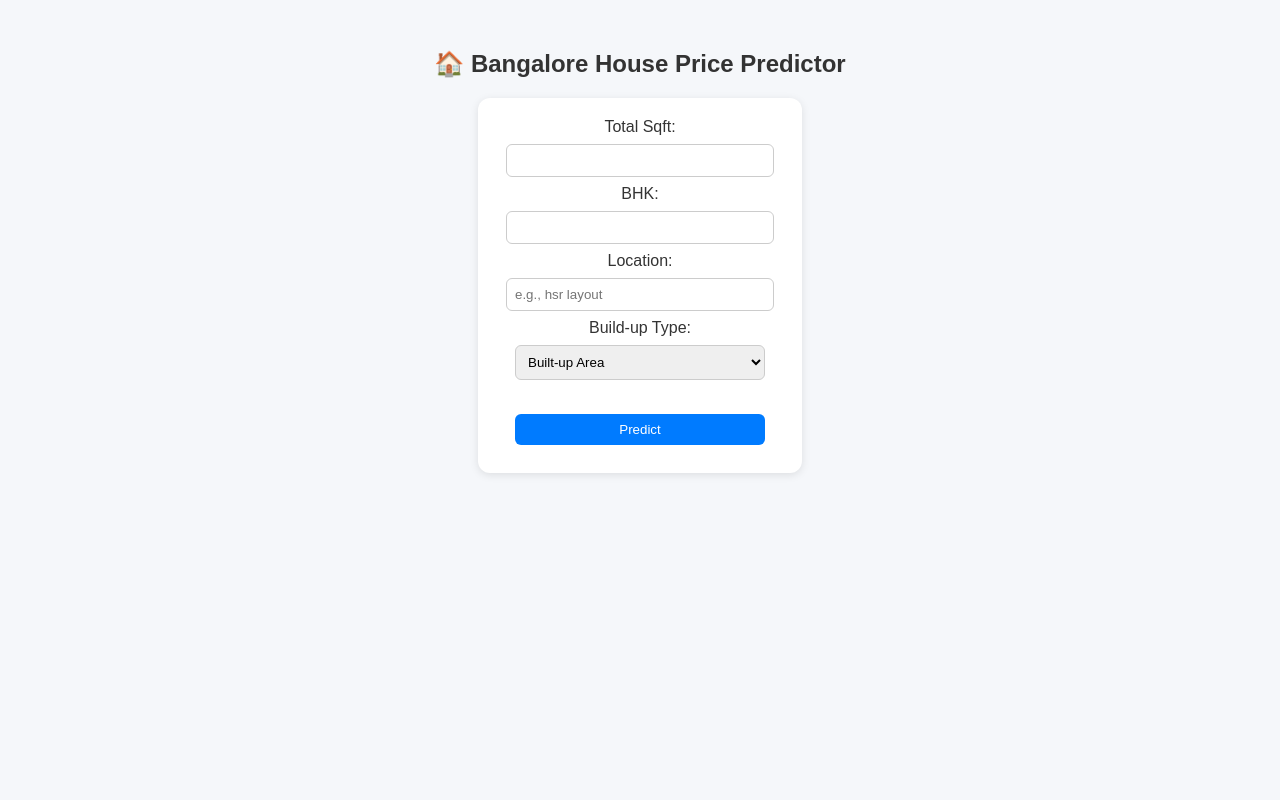
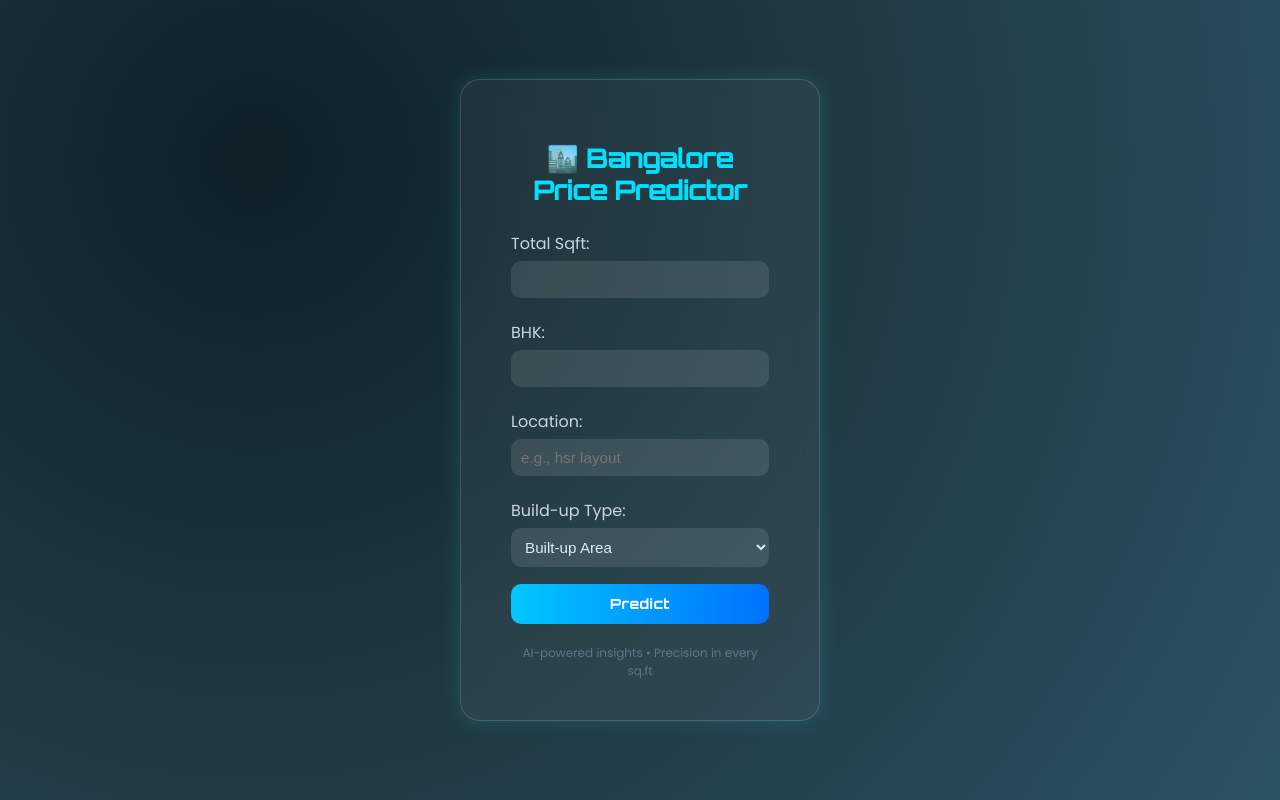
Before and after one commit to RoneyBABA/Housing, a Flask app: page / in a window 1280 px wide. Run offline with Flask 3, Linux system fonts and the light colour scheme; parts of the project's set-up code (start-up, migrations or seed data) failed here and were passed over.

Commit message:
update frontend

```diff
--- a/Backend/app.py
+++ b/Backend/app.py
@@ -56,6 +56,7 @@ def home():
 
 
 @app.route('/predict', methods=['POST'])
+@app.route('/predict', methods=['POST'])
 def predict():
     try:
         sqft = float(request.form['total_sqft'])
@@ -67,12 +68,15 @@ def predict():
 
         if pred is None:
             return render_template('index.html', prediction_text=formatted)
-        else:
-            return render_template('index.html', prediction_text=f'🏠 Estimated Price: {formatted}')
 
+        actual_value = f"{pred:,.2f}"  # formatted number with commas and 2 decimals
+        return render_template('index.html',
+                               prediction_text=f'🏠 Estimated Price: {formatted}',
+                               actual_value=actual_value)
     except Exception as e:
         return render_template('index.html', prediction_text=f'⚠️ Error: {str(e)}')
 
 
+
 if __name__ == '__main__':
     app.run(debug=True)
--- a/Backend/templates/index.html
+++ b/Backend/templates/index.html
@@ -1,67 +1,152 @@
 <!DOCTYPE html>
-<html>
+<html lang="en">
 <head>
-    <title>Bangalore House Price Predictor</title>
+  <meta charset="UTF-8">
+  <meta name="viewport" content="width=device-width, initial-scale=1.0">
+  <title>🏙️ Bangalore House Price Predictor</title>
   <style>
+    @import url('https://fonts.googleapis.com/css2?family=Orbitron:wght@500&family=Poppins:wght@300;400;600&display=swap');
+
+    * {
+      box-sizing: border-box;
+    }
+
     body {
-            font-family: Arial, sans-serif;
-            background: #f5f7fa;
-            color: #333;
+      background: radial-gradient(circle at 20% 20%, #0f2027, #203a43, #2c5364);
+      color: #e0e7ff;
+      font-family: 'Poppins', sans-serif;
+      min-height: 100vh;
+      display: flex;
+      align-items: center;
+      justify-content: center;
+      margin: 0;
+    }
+
+    .card {
+      background: rgba(255, 255, 255, 0.05);
+      backdrop-filter: blur(14px);
+      border: 1px solid rgba(255, 255, 255, 0.15);
+      border-radius: 20px;
+      padding: 40px 50px;
       text-align: center;
-            margin-top: 50px;
+      width: 360px;
+      box-shadow: 0 0 20px rgba(0, 255, 255, 0.15);
+      animation: fadeIn 1.2s ease-in-out;
     }
-        form {
-            display: inline-block;
-            padding: 20px;
-            border-radius: 12px;
-            background: #fff;
-            box-shadow: 0 2px 8px rgba(0,0,0,0.1);
+
+    @keyframes fadeIn {
+      from { opacity: 0; transform: translateY(30px); }
+      to { opacity: 1; transform: translateY(0); }
     }
-        input, select, button {
-            margin: 8px;
-            padding: 8px;
-            border-radius: 6px;
-            border: 1px solid #ccc;
-            width: 250px;
+
+    h2 {
+      font-family: 'Orbitron', sans-serif;
+      font-size: 1.6rem;
+      color: #00e0ff;
+      margin-bottom: 25px;
     }
+
+    label {
+      display: block;
+      text-align: left;
+      margin: 10px 0 5px;
+      color: #cbd5e1;
+      font-weight: 500;
+    }
+
+    input, select {
+      width: 100%;
+      padding: 10px;
+      margin-bottom: 12px;
+      border-radius: 10px;
+      border: none;
+      background: rgba(255, 255, 255, 0.1);
+      color: #e0e7ff;
+      font-size: 0.95rem;
+      transition: all 0.3s ease;
+    }
+
+    input:focus, select:focus {
+      outline: none;
+      background: rgba(255, 255, 255, 0.2);
+      box-shadow: 0 0 6px #00e0ff;
+    }
+
     button {
-            background-color: #007bff;
-            color: white;
+      width: 100%;
+      padding: 12px;
+      margin-top: 5px;
+      background: linear-gradient(90deg, #00c6ff, #0072ff);
+      color: #fff;
+      font-weight: 600;
+      border: none;
+      border-radius: 10px;
       cursor: pointer;
-            border: none;
+      transition: all 0.4s ease;
+      font-family: 'Orbitron', sans-serif;
+      letter-spacing: 1px;
     }
+
     button:hover {
-            background-color: #0056b3;
+      background: linear-gradient(90deg, #0072ff, #00c6ff);
+      transform: scale(1.05);
+      box-shadow: 0 0 10px #00e0ff;
     }
-        h2 {
-            margin-bottom: 20px;
+
+    h3 {
+      margin-top: 25px;
+      color: #b3e5fc;
+      font-size: 1.1rem;
+      animation: fadeIn 1s ease-in;
+    }
+
+    .subtle {
+      font-size: 0.9rem;
+      color: #94a3b8;
+      font-style: italic;
+      margin-top: 4px;
+    }
+
+    .footer {
+      margin-top: 20px;
+      font-size: 0.75rem;
+      color: #64748b;
     }
   </style>
 </head>
+
 <body>
-    <h2>🏠 Bangalore House Price Predictor</h2>
+  <div class="card">
+    <h2>🏙️ Bangalore Price Predictor</h2>
+
     <form action="/predict" method="post">
-        <label>Total Sqft:</label><br>
-        <input type="number" name="total_sqft" step="any" required><br>
+      <label>Total Sqft:</label>
+      <input type="number" name="total_sqft" step="any" required>
 
-        <label>BHK:</label><br>
-        <input type="number" name="bhk" step="1" required><br>
+      <label>BHK:</label>
+      <input type="number" name="bhk" step="1" required>
 
-        <label>Location:</label><br>
-        <input type="text" name="location" placeholder="e.g., hsr layout" required><br>
+      <label>Location:</label>
+      <input type="text" name="location" placeholder="e.g., hsr layout" required>
 
-        <label>Build-up Type:</label><br>
+      <label>Build-up Type:</label>
       <select name="build_up" required>
         <option value="built-up area">Built-up Area</option>
         <option value="carpet area">Carpet Area</option>
         <option value="super built-up area">Super Built-up Area</option>
-        </select><br><br>
+      </select>
 
       <button type="submit">Predict</button>
     </form>
 
     {% if prediction_text %}
-        <h3 style="margin-top: 20px;">{{ prediction_text }}</h3>
+      <h3>{{ prediction_text }}</h3>
+      {% if actual_value %}
+        <div class="subtle">(Actual value: ₹ {{ actual_value }})</div>
       {% endif %}
+    {% endif %}
+
+    <div class="footer">AI-powered insights • Precision in every sq.ft</div>
+  </div>
 </body>
 </html>
```
Lines whose indentation alone changed are shown as unchanged.
